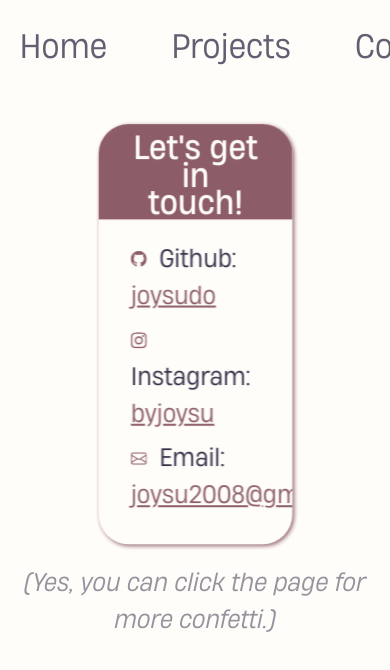
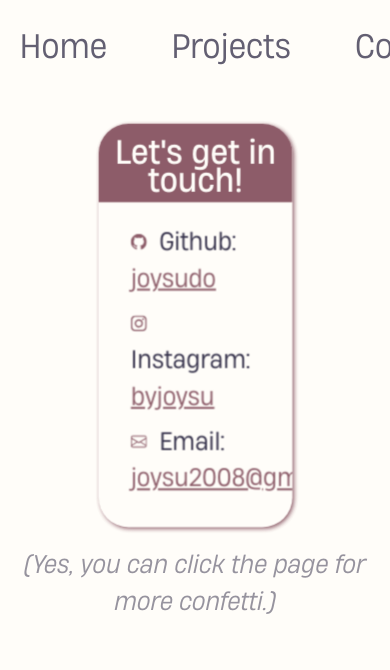
Before and after one commit to joysudo/personal-website, a React (Vite) app: page /contact in a window 390 px wide. Shown: the top 670 px of the page. Built offline with nearby package versions, Linux system fonts and the light colour scheme.

Commit message:
project header/hero section spacing optimization for mobile

```diff
--- a/src/index.css
+++ b/src/index.css
@@ -142,7 +142,7 @@ nav {
 	flex-grow: 1;
 	align-items: center;
 	justify-content: space-between;
-	padding: 0.5rem 2rem 0.5rem 2rem;
+	padding: 0.5vw 2vw 0.5vw 2vw;
 	font-size: 1rem;
 }
 
@@ -267,6 +267,7 @@ nav {
 	align-self: flex-start;
 	font-weight: normal;
 	font-size: 5vw;
+	line-height: 5vw;
 	flex-wrap: wrap;
 	white-space: normal;
 	overflow-wrap: break-word;
@@ -275,7 +276,8 @@ nav {
 .hero-tagline {
 	align-self: flex-end;
 	font-style: italic;
-	font-size: xx-large !important;
+	font-size: 2.5vw !important;
+	line-height: 2.5vw;
 }
 
 /* HOMEPAGE: INFO SECTION */
```
